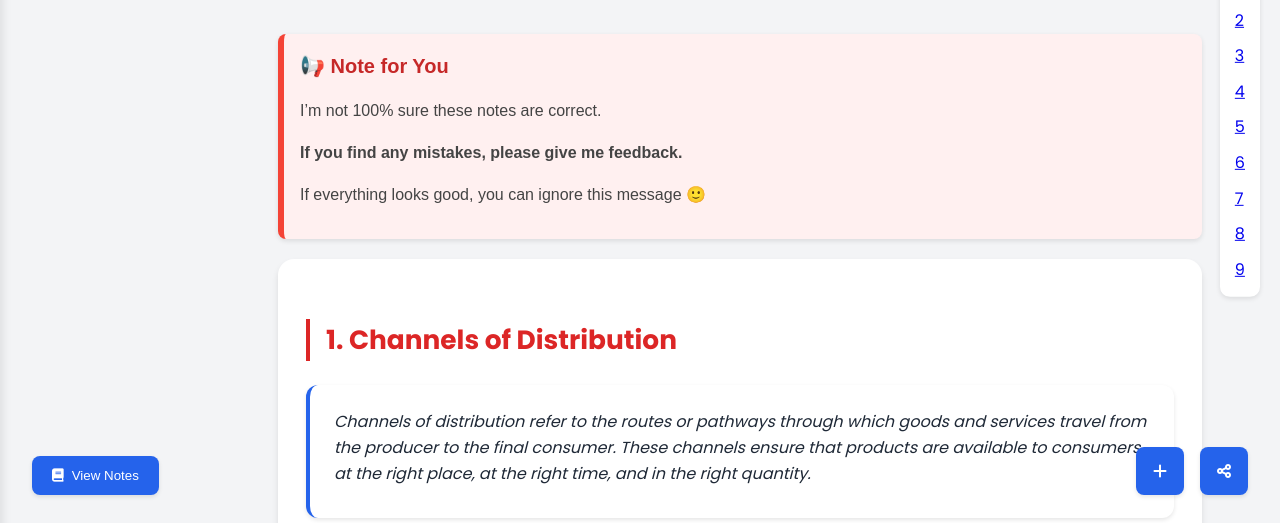
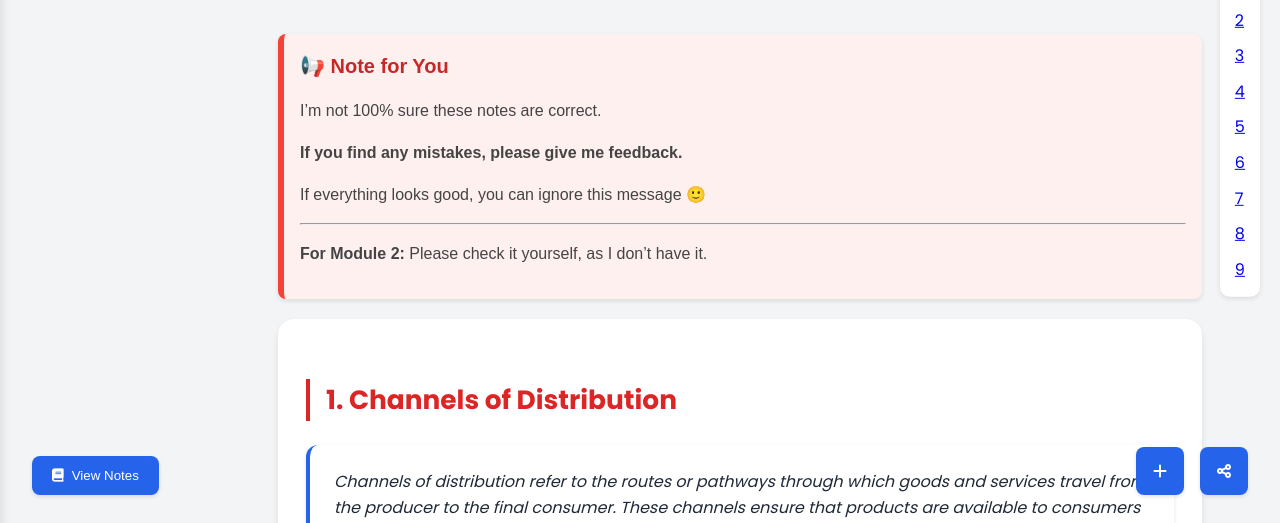
Before and after one commit to mhidayatsh/Accounting-and-Finance-II-Notes, a plain HTML site: page marketing_mix_notes.html in a window 1280 px wide. Shown: the part 273-796 px from the top of the page. Drawn offline with Linux system fonts and the light colour scheme.

Commit message:
Add files via upload

```diff
--- a/marketing_mix_notes.html
+++ b/marketing_mix_notes.html
@@ -1230,7 +1230,10 @@
                 <p>I’m not 100% sure these notes are correct.</p>
                 <p><strong>If you find any mistakes, please give me feedback.</strong></p>
                 <p>If everything looks good, you can ignore this message 🙂</p>
-            </div>
+                <hr>
+                <p><strong>For Module 2:</strong> Please check it yourself, as I don’t have it.</p>
+            </div>
+
 
 
         </h1>
```
